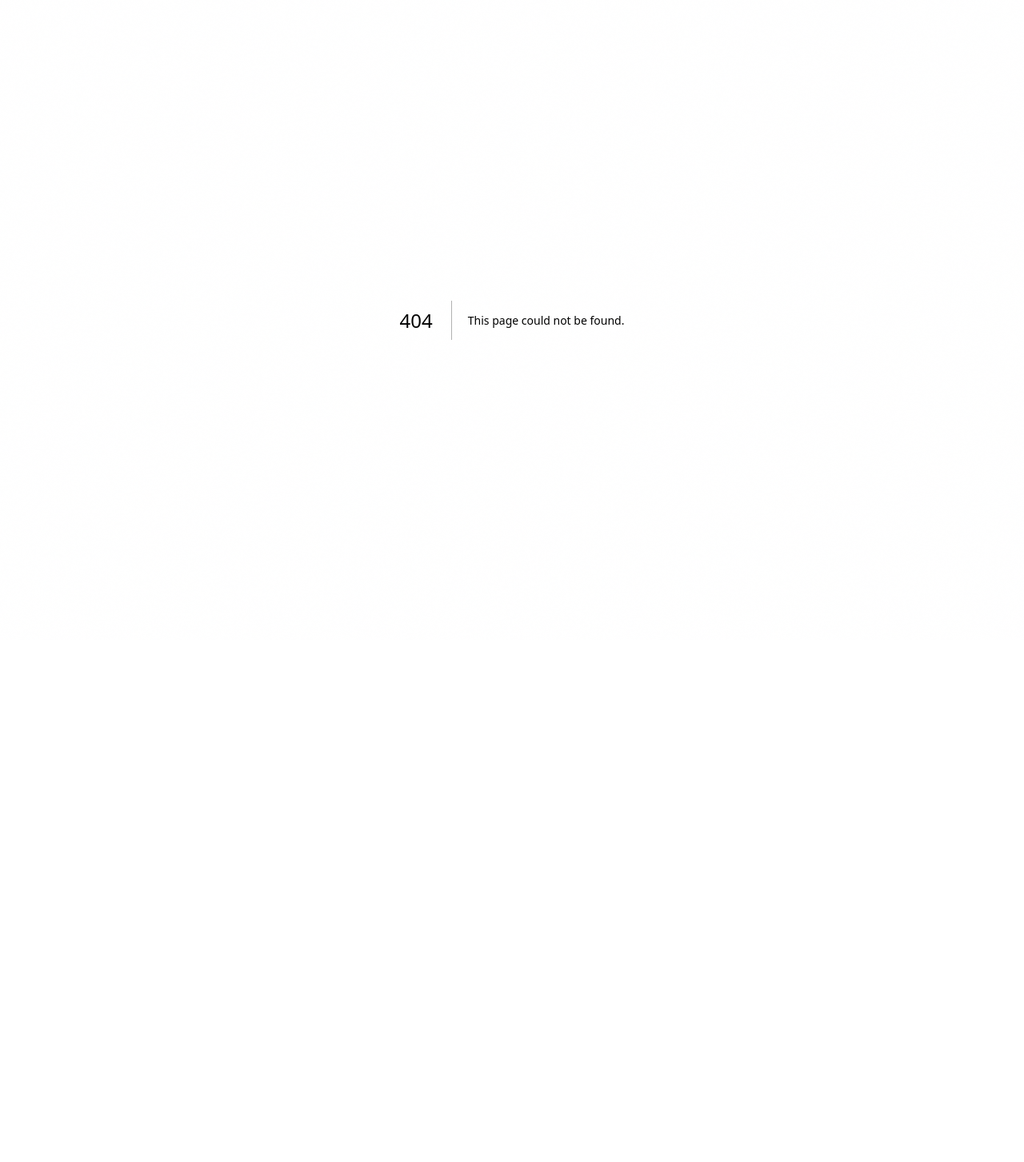
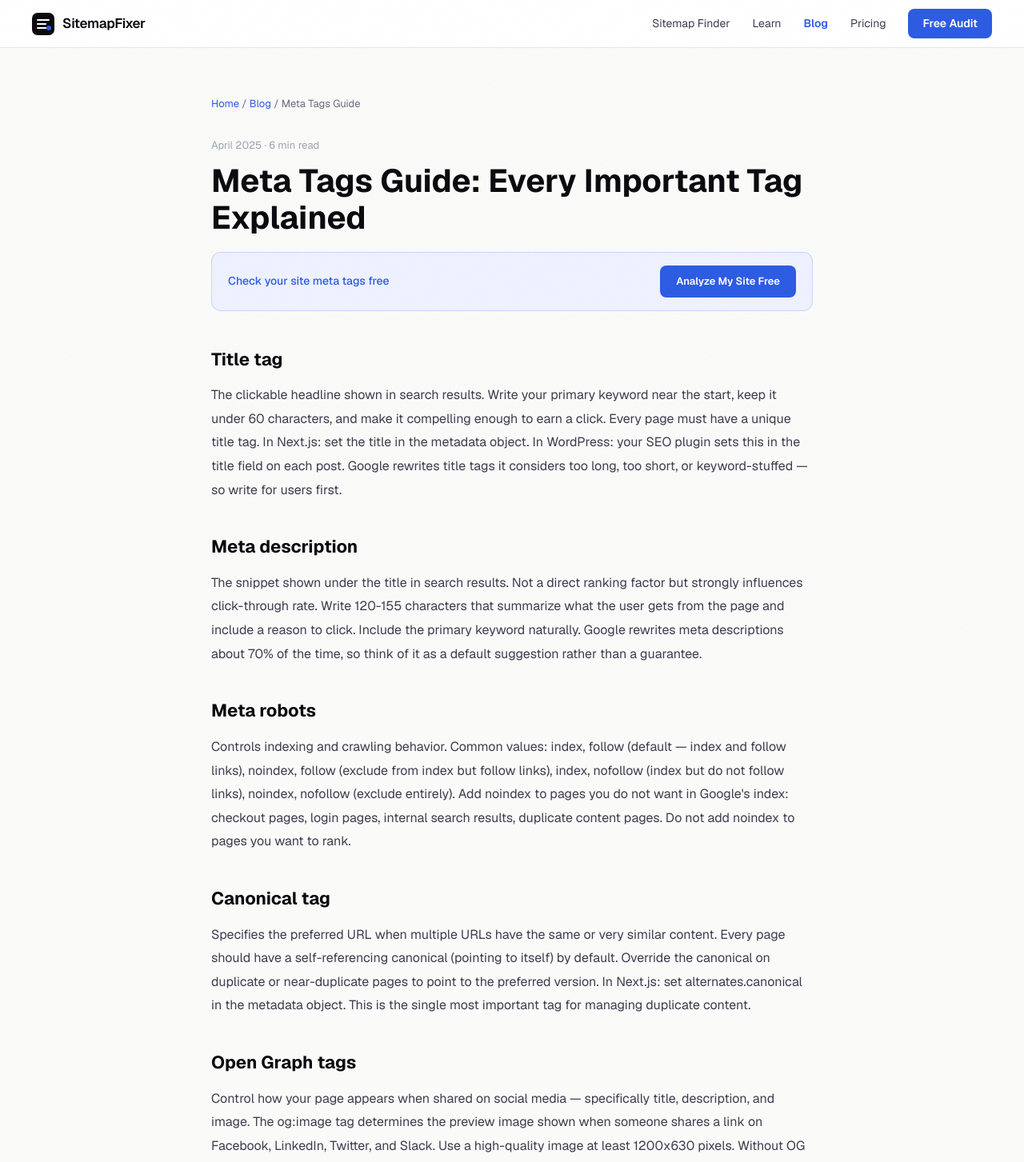
Before and after one commit to Watermelon-Coctail-Bar/sitemap-fixer, a Next.js app: page /blog/meta-tags-guide in a window 1280 px wide. Before the commit this address had no page. Shown: the top 1453 px of the page at 80% size. Before the commit the page ends 800 px from the top, so only its background shows below. Built offline with nearby package versions, Linux system fonts and the light colour scheme.

Commit message:
Create page.tsx

```diff
--- /dev/null
+++ b/src/app/blog/meta-tags-guide/page.tsx
@@ -0,0 +1,43 @@
+import type { Metadata } from 'next';
+export const metadata: Metadata = {
+  title: 'Meta Tags Guide: Title Tags, Meta Descriptions, and Robots Tags Explained | SitemapFixer',
+  description: "Meta tags communicate page intent to search engines. Here is every important meta tag, what each does, how to write them, and common mistakes to avoid.",
+  alternates: { canonical: 'https://sitemapfixer.com/blog/meta-tags-guide' },
+};
+const tags = [
+  { t: "Title tag", d: "The clickable headline shown in search results. Write your primary keyword near the start, keep it under 60 characters, and make it compelling enough to earn a click. Every page must have a unique title tag. In Next.js: set the title in the metadata object. In WordPress: your SEO plugin sets this in the title field on each post. Google rewrites title tags it considers too long, too short, or keyword-stuffed — so write for users first." },
+  { t: "Meta description", d: "The snippet shown under the title in search results. Not a direct ranking factor but strongly influences click-through rate. Write 120-155 characters that summarize what the user gets from the page and include a reason to click. Include the primary keyword naturally. Google rewrites meta descriptions about 70% of the time, so think of it as a default suggestion rather than a guarantee." },
+  { t: "Meta robots", d: "Controls indexing and crawling behavior. Common values: index, follow (default — index and follow links), noindex, follow (exclude from index but follow links), index, nofollow (index but do not follow links), noindex, nofollow (exclude entirely). Add noindex to pages you do not want in Google's index: checkout pages, login pages, internal search results, duplicate content pages. Do not add noindex to pages you want to rank." },
+  { t: "Canonical tag", d: "Specifies the preferred URL when multiple URLs have the same or very similar content. Every page should have a self-referencing canonical (pointing to itself) by default. Override the canonical on duplicate or near-duplicate pages to point to the preferred version. In Next.js: set alternates.canonical in the metadata object. This is the single most important tag for managing duplicate content." },
+  { t: "Open Graph tags", d: "Control how your page appears when shared on social media — specifically title, description, and image. The og:image tag determines the preview image shown when someone shares a link on Facebook, LinkedIn, Twitter, and Slack. Use a high-quality image at least 1200x630 pixels. Without OG tags, social platforms pick random content from your page, often producing poor-looking previews that reduce social sharing engagement." },
+];
+export default function Page() {
+  return (
+    <article style={{ maxWidth: 800, margin: '0 auto', padding: '60px 24px' }}>
+      <nav style={{ fontSize: 13, color: '#6b6b7d', marginBottom: 32 }}>
+        <a href="/" style={{ color: '#2d5be3', textDecoration: 'none' }}>Home</a>{' / '}
+        <a href="/blog" style={{ color: '#2d5be3', textDecoration: 'none' }}>Blog</a>{' / '}
+        <span>Meta Tags Guide</span>
+      </nav>
+      <div style={{ fontSize: 13, color: '#9ca3af', marginBottom: 12 }}>April 2025 · 6 min read</div>
+      <h1 style={{ fontSize: 40, fontWeight: 700, color: '#0a0a0f', marginBottom: 20, lineHeight: 1.15 }}>Meta Tags Guide: Every Important Tag Explained</h1>
+      <div style={{ background: '#eef1ff', border: '1px solid rgba(45,91,227,0.2)', borderRadius: 12, padding: '16px 20px', marginBottom: 40, display: 'flex', alignItems: 'center', justifyContent: 'space-between', gap: 16 }}>
+        <span style={{ fontSize: 14, color: '#2d5be3', fontWeight: 500 }}>Check your site meta tags free</span>
+        <a href="/" style={{ background: '#2d5be3', color: 'white', padding: '10px 20px', borderRadius: 8, textDecoration: 'none', fontWeight: 600, fontSize: 13 }}>Analyze My Site Free</a>
+      </div>
+      <div style={{ fontSize: 16, color: '#3d3d4f', lineHeight: 1.85 }}>
+        {tags.map(({ t, d }) => (
+          <div key={t} style={{ marginBottom: 36 }}>
+            <h2 style={{ fontSize: 22, fontWeight: 700, color: '#0a0a0f', marginBottom: 10 }}>{t}</h2>
+            <p style={{ margin: 0 }}>{d}</p>
+          </div>
+        ))}
+      </div>
+      <div style={{ background: '#0a0a0f', borderRadius: 12, padding: '32px', textAlign: 'center', marginTop: 56 }}>
+        <div style={{ fontSize: 20, fontWeight: 700, color: 'white', marginBottom: 8 }}>Check your site for meta tag issues</div>
+        <div style={{ color: '#9999aa', marginBottom: 20, fontSize: 14 }}>Free — checks noindex, canonical, and sitemap conflicts</div>
+        <a href="/" style={{ background: 'white', color: '#0a0a0f', padding: '14px 28px', borderRadius: 8, textDecoration: 'none', fontWeight: 700 }}>Analyze My Site Free</a>
+      </div>
+    </article>
+  );
+}
```
